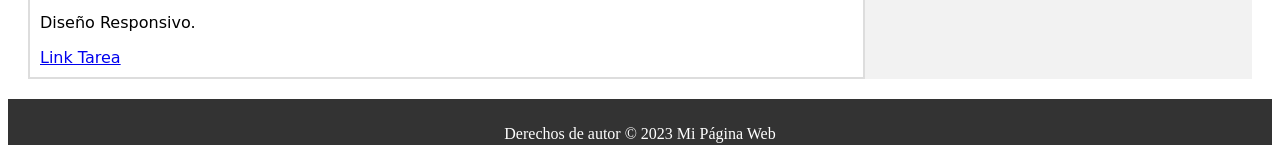
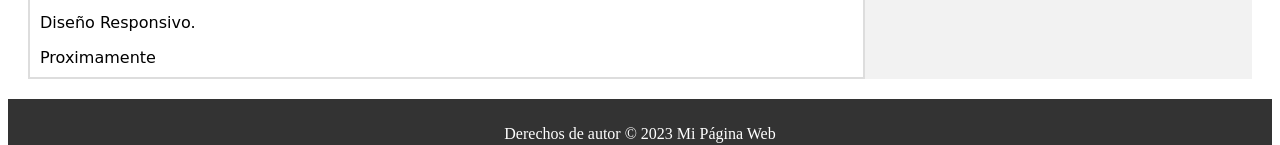
Before and after one commit to AshZamoraG/AshZamoraG.github.io, a plain HTML site: page index.html in a window 1280 px wide. Shown: the part 897-1042 px from the top of the page. Drawn offline with Linux system fonts and the light colour scheme.

Commit message:
Update index.html

```diff
--- a/index.html
+++ b/index.html
@@ -43,7 +43,7 @@
                 <h2>Tarea 5</h2>
                 <p>City Services.</p>
                 <p>Diseño Responsivo.</p>
-                <a href="Tareas/Tarea_3/index.html">Link Tarea</a>
+                <a>Proximamente</a>
             </section>
         </div>
 
```
